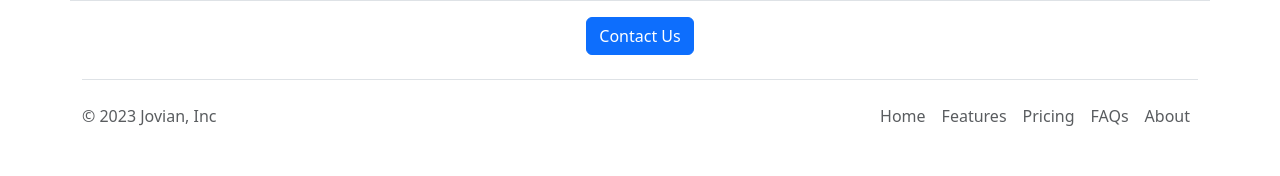
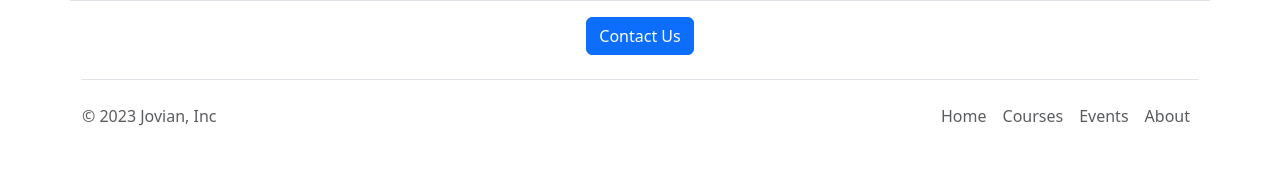
Before and after one commit to TMajek/jovian-careers-website, a Flask app: page / in a window 1280 px wide. Shown: the part 1347-1523 px from the top of the page. Run offline with Flask 3, Linux system fonts and the light colour scheme.

Commit message:
functional changes

```diff
--- a/templates/footer.html
+++ b/templates/footer.html
@@ -8,9 +8,8 @@
 
     <ul class="nav col-md-4 justify-content-end">
       <li class="nav-item"><a href="#" class="nav-link px-2 text-body-secondary">Home</a></li>
-      <li class="nav-item"><a href="#" class="nav-link px-2 text-body-secondary">Features</a></li>
-      <li class="nav-item"><a href="#" class="nav-link px-2 text-body-secondary">Pricing</a></li>
-      <li class="nav-item"><a href="#" class="nav-link px-2 text-body-secondary">FAQs</a></li>
+      <li class="nav-item"><a href="#" class="nav-link px-2 text-body-secondary">Courses</a></li>
+      <li class="nav-item"><a href="#" class="nav-link px-2 text-body-secondary">Events</a></li>
       <li class="nav-item"><a href="#" class="nav-link px-2 text-body-secondary">About</a></li>
     </ul>
   </footer>
--- a/templates/home.html
+++ b/templates/home.html
@@ -33,7 +33,7 @@
       {%endfor%}
     </div>
       <div class="text-center">
-        <button class="btn btn-primary btn-large">Contact Us</button>
+        <a class="btn btn-primary btn-large" href="mailto:hello@jovian.ai?subject=Question" >Contact Us</a>
       </div>
 
     </div>
--- a/templates/jobitem.html
+++ b/templates/jobitem.html
@@ -7,6 +7,6 @@
           {%endif%}
     </div>
     <div class="col-3">
-      <a href="https://google.com" type="button", class="btn btn-outline-primary">Apply</a>
+      <a href="mailto:hello@jovian.ai?subject=Application for {{job['title']}}" type="button", class="btn btn-outline-primary">Apply</a>
     </div>
 </div>
```
